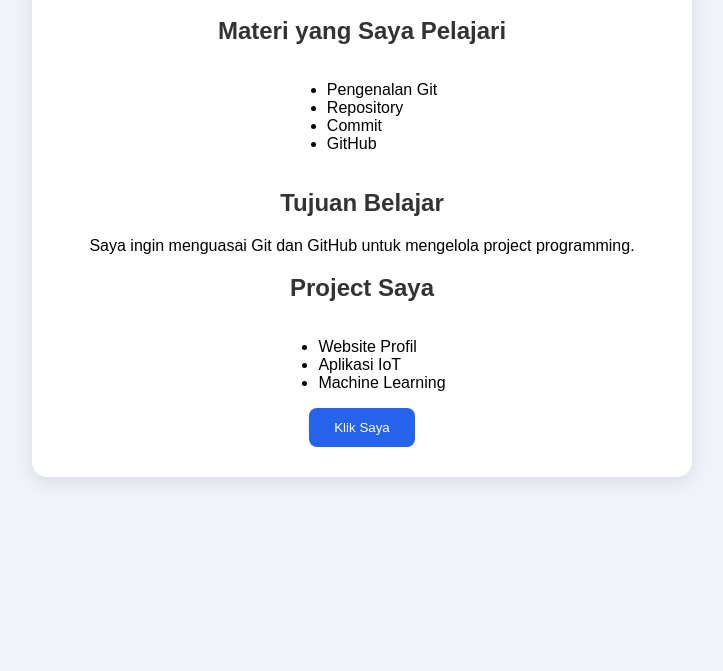
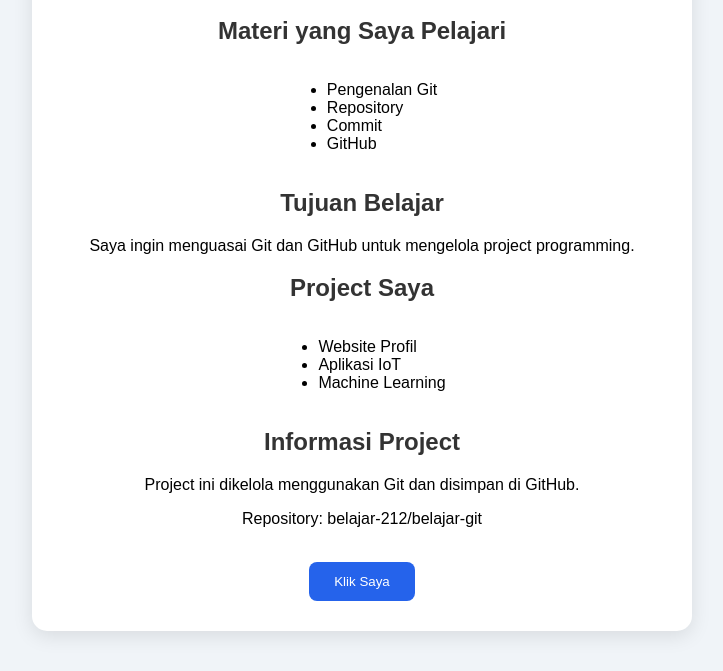
Before and after one commit to belajar-212/belajar-git, a plain HTML site: page index.html in a window 1280 px wide. Shown: the part 171-842 px from the top of the page, without its empty margins (278-1001 px from the left). Before the commit the page ends 800 px from the top, so only its background shows below. Drawn offline with Linux system fonts and the light colour scheme.

Commit message:
Menambahkan informasi repository

```diff
--- a/index.html
+++ b/index.html
@@ -35,6 +35,12 @@
         <li>Machine Learning</li>
       </ul>
 
+      <h2>Informasi Project</h2>
+
+      <p>Project ini dikelola menggunakan Git dan disimpan di GitHub.</p>
+
+      <p>Repository: belajar-212/belajar-git</p>
+
       <br />
 
       <button onclick="alert('Saya berhasil belajar Git!')">Klik Saya</button>
```
